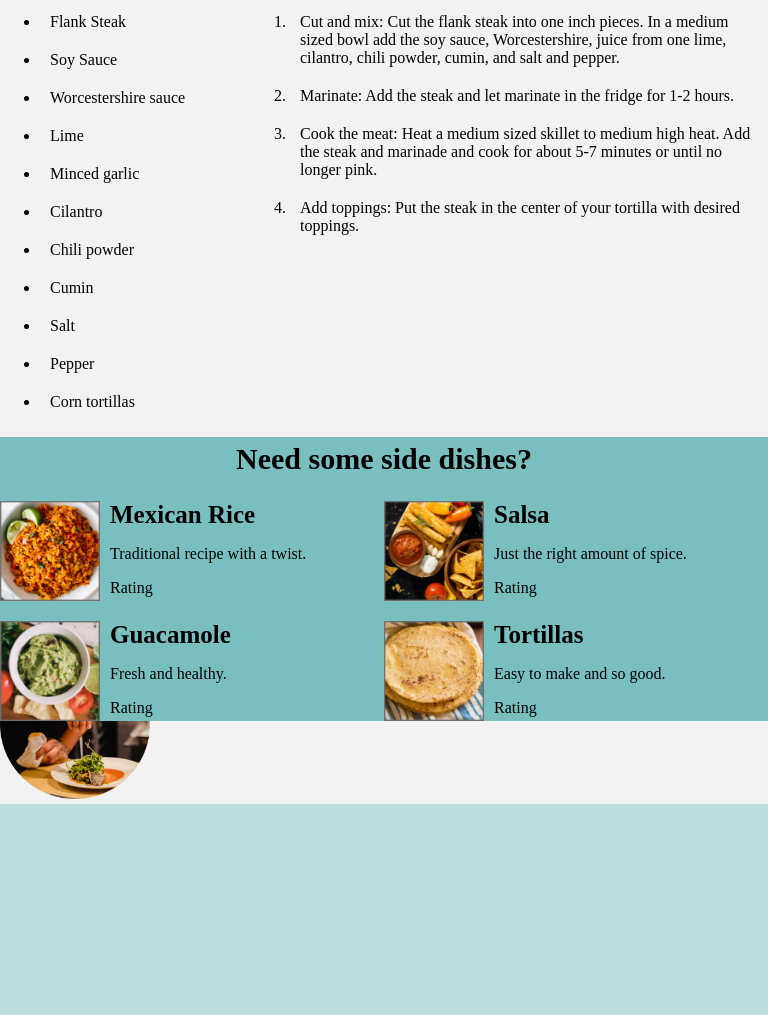
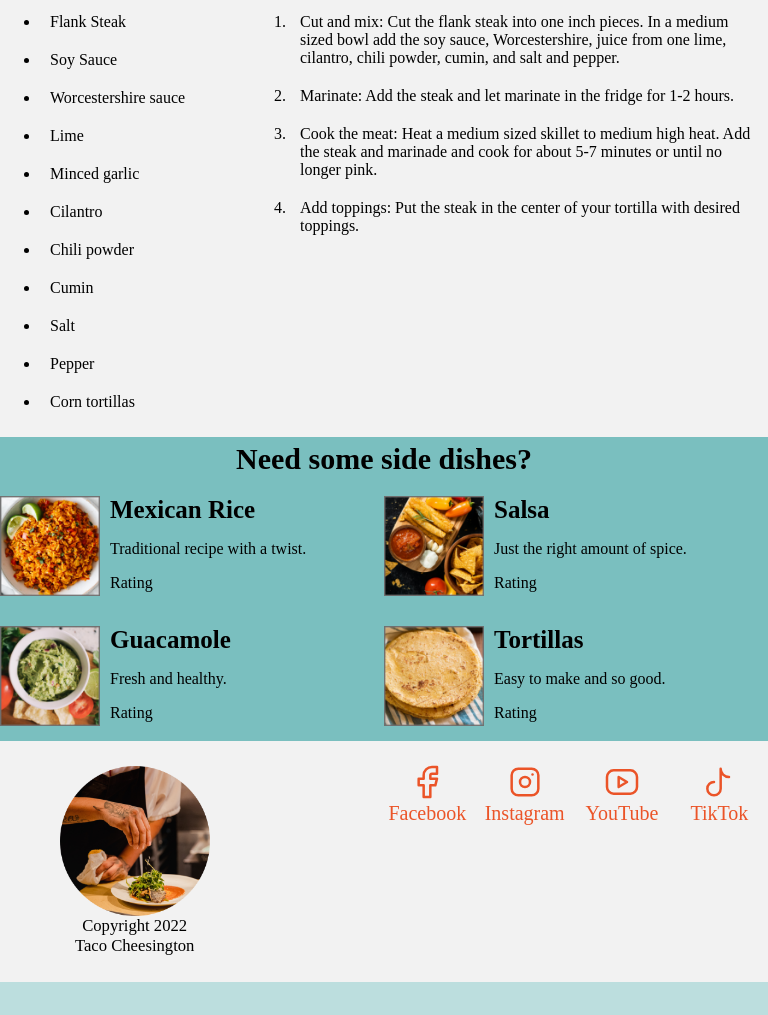
Before and after one commit to SpookyKitties/git337, a plain HTML site: page recipe/index.html in a window 768 px wide. Shown: the part 2112-3127 px from the top of the page. Before the commit the page ends 2916 px from the top, so only its background shows below. Drawn offline with Linux system fonts and the light colour scheme; a web font is replaced by a local one.

Commit message:
finished medium

```diff
--- a/recipe/styles/footer.scss
+++ b/recipe/styles/footer.scss
@@ -30,6 +30,29 @@ footer {
   @media screen and (max-width: 767px) {
   }
   @media screen and (min-width: 768px) and (max-width: 1279.98px) {
+    position: relative;
+    top: 200px;
+    display: grid;
+    .copyright {
+      grid-column-start: 1;
+      grid-row-start: 1;
+      display: flex;
+      img {
+        width: 150px;
+      }
+      flex-direction: column-reverse;
+      padding: 25px;
+      align-items: center;
+      > div {
+        display: flex;
+        flex-direction: column;
+        text-align: center;
+      }
+    }
+    #social {
+      grid-column-start: 3;
+      grid-row-start: 1;
+    }
   }
 
   @media screen and (min-width: 1280px) {
--- a/recipe/styles/main.scss
+++ b/recipe/styles/main.scss
@@ -95,7 +95,8 @@ main {
         .side-dish-list-item {
           display: grid;
           grid-template-columns: 100px calc(100% - 100px);
-          padding-top: 20px;
+          padding-top: 15px;
+          padding-bottom: 15px;
           gap: 10px;
           img {
             width: 100px;
```
Also changed, not shown: recipe/styles.css, 1 other file.
